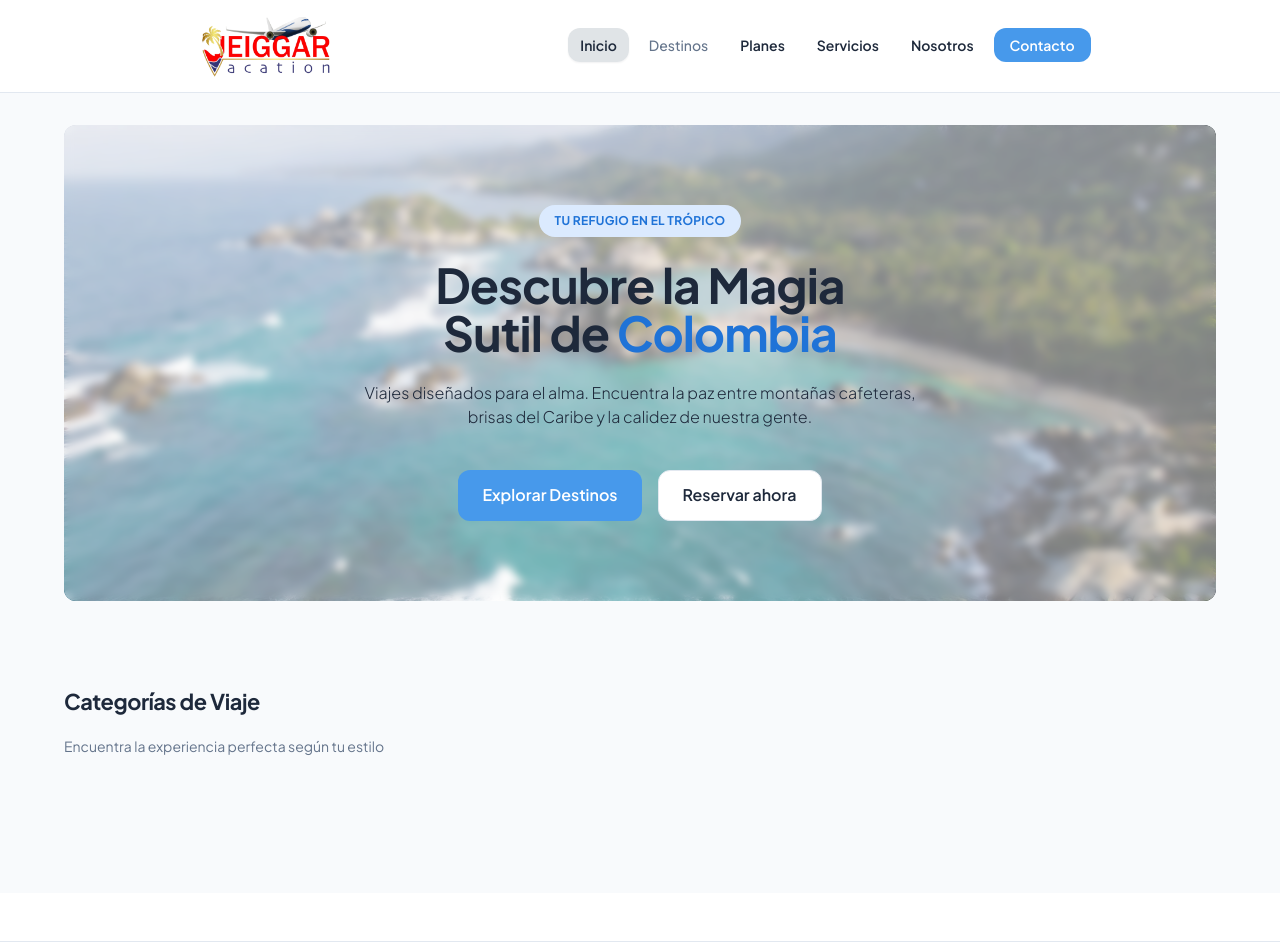
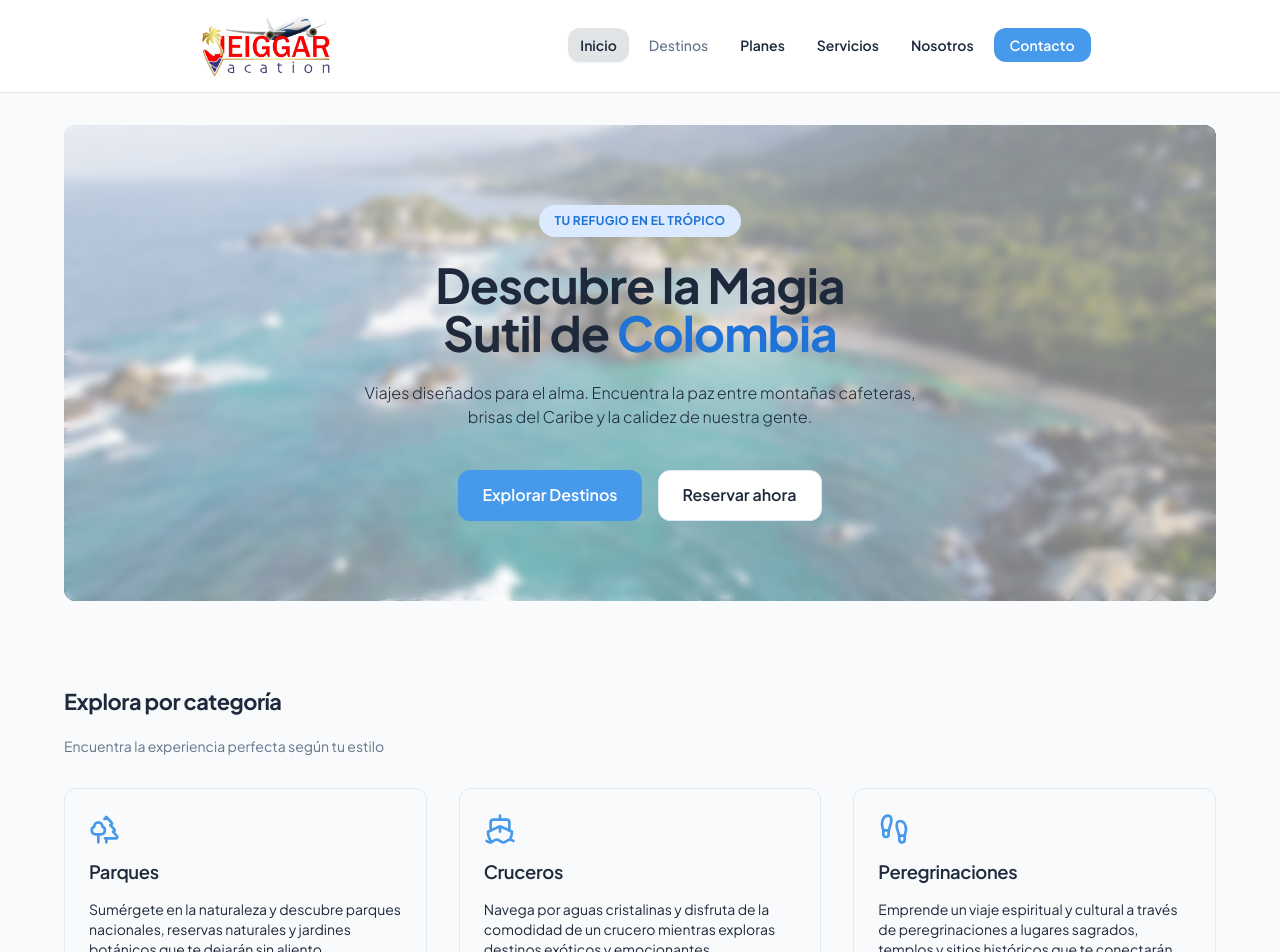
Before and after one commit to OrtegaNidddd/jeiggar-vacation, a React (Vite) app: page / in a window 1280 px wide. Shown: the top 952 px of the page. Built offline with nearby package versions, Linux system fonts and the light colour scheme.

Commit message:
feat(landing): implementar sección de categorías de viaje

```diff
--- a/src/features/landing/components/TravelCategories.tsx
+++ b/src/features/landing/components/TravelCategories.tsx
@@ -1,10 +1,22 @@
+import SimpleCard from "../../../components/cards/SimpleCard";
+import { travelCategoriesLandingMock } from "../../../mocks/travel-categories-landing.mock";
+
+
 export default function TravelCategories() {
     return (
         <div className="flex flex-col mx-auto max-w-6xl items-left gap-4 py-12">
-            <h2 className="text-2xl">Categorías de Viaje</h2>
-            <p className="text-sm text-(--text-muted)! ">Encuentra la experiencia perfecta según tu estilo</p>
-            <div>
-
+            <h2 className="text-2xl">{travelCategoriesLandingMock.title}</h2>
+            <p className="text-sm text-(--text-muted)! ">{travelCategoriesLandingMock.subtitle}</p>
+            <div className="grid grid-cols-3 gap-8">
+                {travelCategoriesLandingMock.categories.map((category, index) => (
+                    <SimpleCard
+                        key={index}
+                        title={category}
+                        to={travelCategoriesLandingMock.to}
+                        description={travelCategoriesLandingMock.descriptions[index]}
+                        icon={travelCategoriesLandingMock.icon?.[index]}
+                    />
+                ))}
             </div>
         </div>
     );
```
